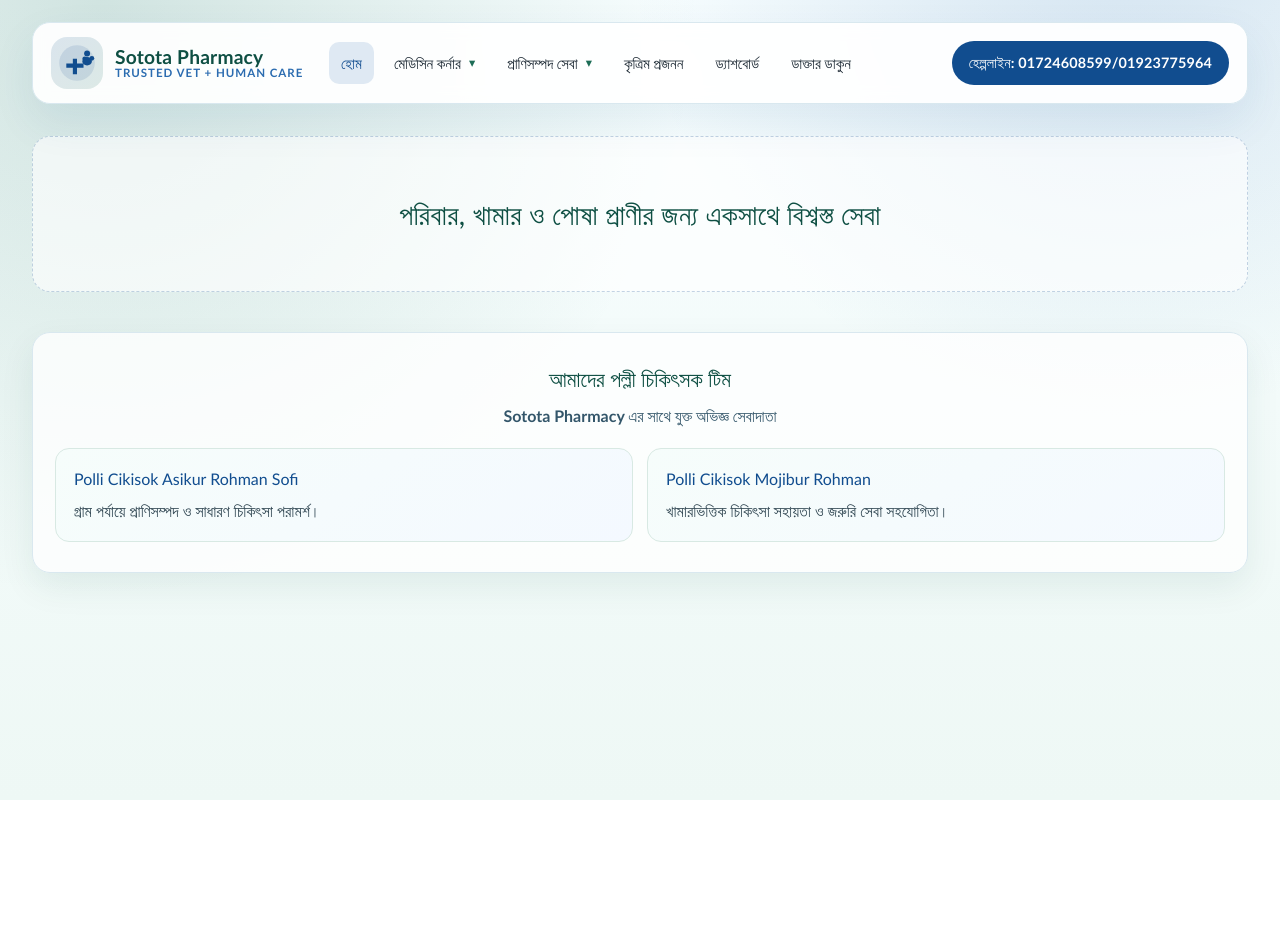
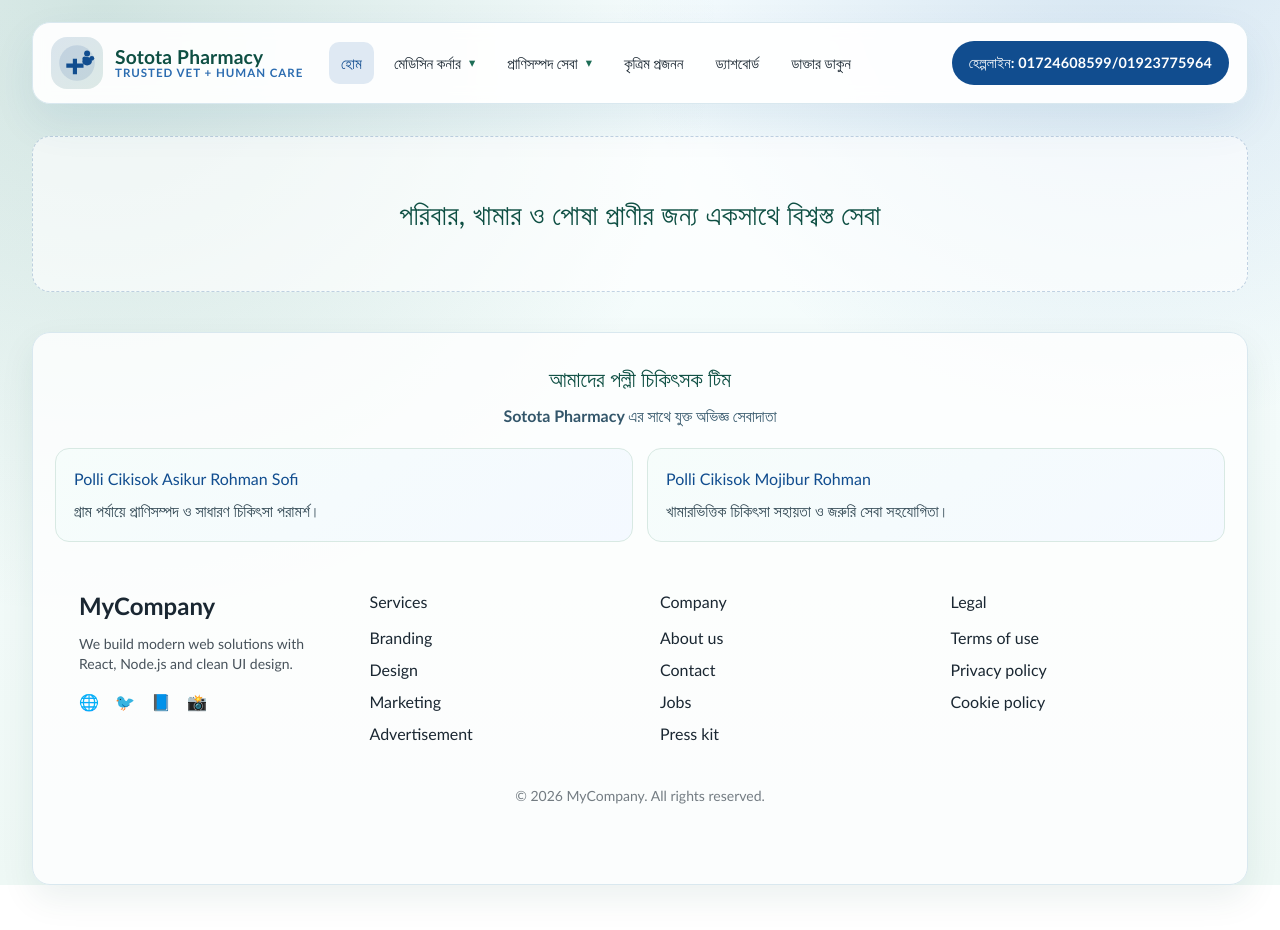
Before and after one commit to deluwarhoisn/my-Pharmacy, a React (Vite) app: page / in a window 1280 px wide. Shown: the top 930 px of the page. Before the commit the page ends 800 px from the top, so only its background shows below. Built offline with nearby package versions, Linux system fonts and the light colour scheme.

Commit message:
feat: enhance Footer component layout and integrate into HomePage

```diff
--- a/src/pages/Footer.jsx
+++ b/src/pages/Footer.jsx
@@ -1,28 +1,63 @@
 function Footer() {
   return (
-    <footer className="footer sm:footer-horizontal bg-neutral text-neutral-content p-10">
+    <footer className="bg-neutral text-neutral-content px-6 py-12">
+      <div className="max-w-7xl mx-auto grid grid-cols-1 sm:grid-cols-2 md:grid-cols-4 gap-10">
+
+        {/* Brand */}
+        <div>
+          <h2 className="text-2xl font-bold mb-3">MyCompany</h2>
+          <p className="text-sm opacity-80">
+            We build modern web solutions with React, Node.js and clean UI design.
+          </p>
+
+          {/* Social */}
+          <div className="flex gap-4 mt-4">
+            <a className="hover:text-primary transition">🌐</a>
+            <a className="hover:text-primary transition">🐦</a>
+            <a className="hover:text-primary transition">📘</a>
+            <a className="hover:text-primary transition">📸</a>
+          </div>
+        </div>
+
+        {/* Services */}
         <nav>
-        <h6 className="footer-title">Services</h6>
+          <h6 className="footer-title mb-3">Services</h6>
+          <div className="flex flex-col gap-2">
             <a className="link link-hover">Branding</a>
             <a className="link link-hover">Design</a>
             <a className="link link-hover">Marketing</a>
             <a className="link link-hover">Advertisement</a>
+          </div>
         </nav>
+
+        {/* Company */}
         <nav>
-        <h6 className="footer-title">Company</h6>
+          <h6 className="footer-title mb-3">Company</h6>
+          <div className="flex flex-col gap-2">
             <a className="link link-hover">About us</a>
             <a className="link link-hover">Contact</a>
             <a className="link link-hover">Jobs</a>
             <a className="link link-hover">Press kit</a>
+          </div>
         </nav>
+
+        {/* Legal */}
         <nav>
-        <h6 className="footer-title">Legal</h6>
+          <h6 className="footer-title mb-3">Legal</h6>
+          <div className="flex flex-col gap-2">
             <a className="link link-hover">Terms of use</a>
             <a className="link link-hover">Privacy policy</a>
             <a className="link link-hover">Cookie policy</a>
+          </div>
         </nav>
+      </div>
+
+      {/* Bottom line */}
+      <div className="text-center mt-10 text-sm opacity-60">
+        © {new Date().getFullYear()} MyCompany. All rights reserved.
+      </div>
     </footer>
-  )
+  );
 }
 
-export default Footer
+export default Footer;
--- a/src/pages/HomePage.jsx
+++ b/src/pages/HomePage.jsx
@@ -1,3 +1,5 @@
+import Footer from './Footer'
+
 function HomePage() {
   return (
     <>
@@ -22,7 +24,7 @@ function HomePage() {
             <p>খামারভিত্তিক চিকিৎসা সহায়তা ও জরুরি সেবা সহযোগিতা।</p>
           </article>
         </div>
-        <footer></footer>
+        <Footer />
       </section>
     </>
   )
```
Lines whose indentation alone changed are shown as unchanged.
